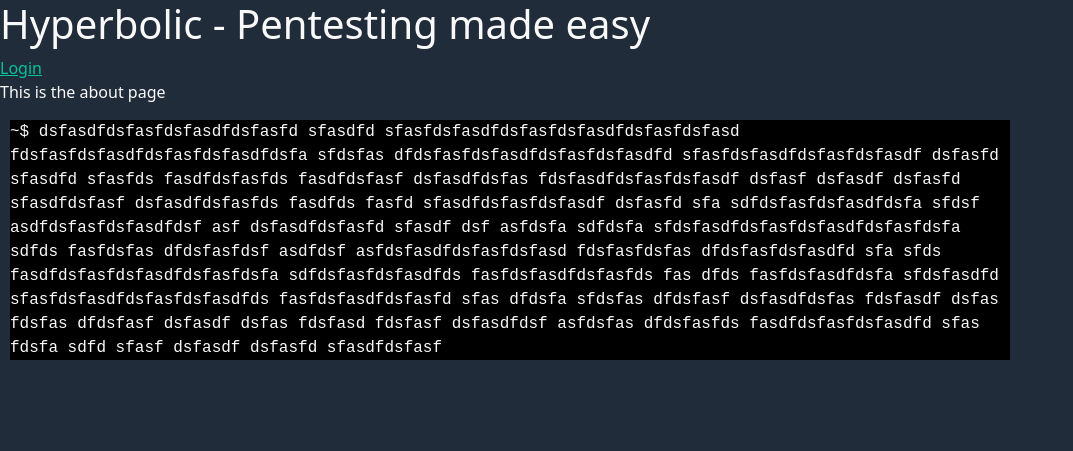
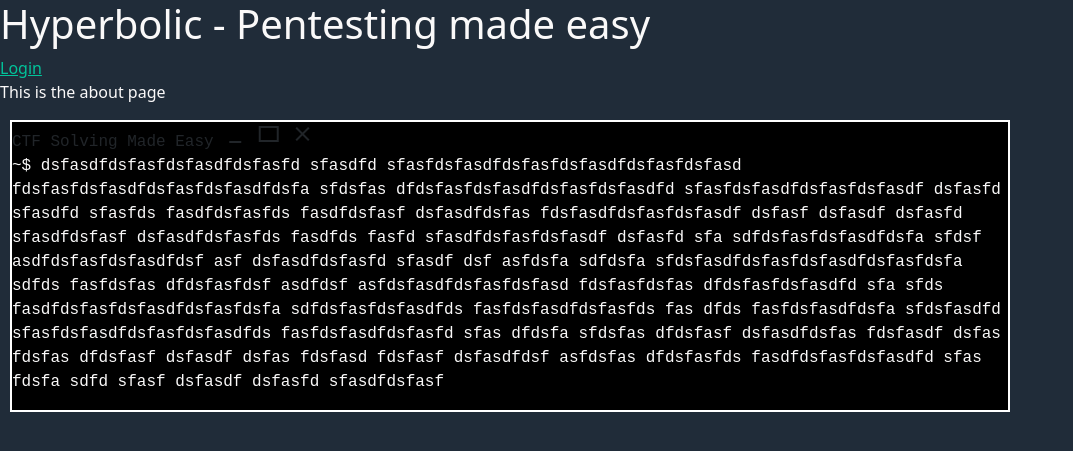
Before and after one commit to Axiom-Cyber/Hyperbolic, a Flask app: page / in a window 1280 px wide. Shown: the top 451 px of the page, without its empty margins (0-1073 px from the left). Run offline with Flask 2, Linux system fonts and the light colour scheme; parts of the project's set-up code (start-up, migrations or seed data) failed here and were passed over.

Commit message:
Edit home page small

```diff
--- a/flaskapp/static/css/about.css
+++ b/flaskapp/static/css/about.css
@@ -4,4 +4,5 @@
     margin: 10px;
     background-color: #000;
     max-width: 1000px;
+    border: solid white 2px;
 }
--- a/flaskapp/templates/about.html
+++ b/flaskapp/templates/about.html
@@ -1,6 +1,7 @@
 {% extends 'base.html' %}
 
 {% block head %}
+<link href="https://fonts.googleapis.com/icon?family=Material+Symbols+Outlined" rel="stylesheet">
 <link rel="stylesheet" href="{{ url_for('static', filename='css/about.css') }}">
 {% endblock %}
 
@@ -8,5 +9,13 @@
 <h1>Hyperbolic - Pentesting made easy</h1>
 <a href="{{ url_for('login') }}">Login</a>
 <p>This is the about page</p>
-<p class="code-stuff"> ~$ dsfasdfdsfasfdsfasdfdsfasfd sfasdfd sfasfdsfasdfdsfasfdsfasdfdsfasfdsfasd fdsfasfdsfasdfdsfasfdsfasdfdsfa sfdsfas dfdsfasfdsfasdfdsfasfdsfasdfd sfasfdsfasdfdsfasfdsfasdf dsfasfd sfasdfd sfasfds fasdfdsfasfds fasdfdsfasf dsfasdfdsfas fdsfasdfdsfasfdsfasdf dsfasf dsfasdf dsfasfd sfasdfdsfasf dsfasdfdsfasfds fasdfds fasfd sfasdfdsfasfdsfasdf dsfasfd sfa sdfdsfasfdsfasdfdsfa sfdsf asdfdsfasfdsfasdfdsf asf dsfasdfdsfasfd sfasdf dsf asfdsfa sdfdsfa sfdsfasdfdsfasfdsfasdfdsfasfdsfa sdfds fasfdsfas dfdsfasfdsf asdfdsf asfdsfasdfdsfasfdsfasd fdsfasfdsfas dfdsfasfdsfasdfd sfa sfds fasdfdsfasfdsfasdfdsfasfdsfa sdfdsfasfdsfasdfds fasfdsfasdfdsfasfds fas dfds fasfdsfasdfdsfa sfdsfasdfd sfasfdsfasdfdsfasfdsfasdfds fasfdsfasdfdsfasfd sfas dfdsfa sfdsfas dfdsfasf dsfasdfdsfas fdsfasdf dsfas fdsfas dfdsfasf dsfasdf dsfas fdsfasd fdsfasf dsfasdfdsf asfdsfas dfdsfasfds fasdfdsfasfdsfasdfd sfas fdsfa sdfd sfasf dsfasdf dsfasfd sfasdfdsfasf</p>
+<div class="code-stuff">
+    <div class="tab-header">
+        CTF Solving Made Easy
+        <span class="material-symbols-outlined">minimize</span>
+        <span class="material-symbols-outlined">rectangle</span>
+        <span class="material-symbols-outlined">close</span>
+    </div>
+    <p> ~$ dsfasdfdsfasfdsfasdfdsfasfd sfasdfd sfasfdsfasdfdsfasfdsfasdfdsfasfdsfasd fdsfasfdsfasdfdsfasfdsfasdfdsfa sfdsfas dfdsfasfdsfasdfdsfasfdsfasdfd sfasfdsfasdfdsfasfdsfasdf dsfasfd sfasdfd sfasfds fasdfdsfasfds fasdfdsfasf dsfasdfdsfas fdsfasdfdsfasfdsfasdf dsfasf dsfasdf dsfasfd sfasdfdsfasf dsfasdfdsfasfds fasdfds fasfd sfasdfdsfasfdsfasdf dsfasfd sfa sdfdsfasfdsfasdfdsfa sfdsf asdfdsfasfdsfasdfdsf asf dsfasdfdsfasfd sfasdf dsf asfdsfa sdfdsfa sfdsfasdfdsfasfdsfasdfdsfasfdsfa sdfds fasfdsfas dfdsfasfdsf asdfdsf asfdsfasdfdsfasfdsfasd fdsfasfdsfas dfdsfasfdsfasdfd sfa sfds fasdfdsfasfdsfasdfdsfasfdsfa sdfdsfasfdsfasdfds fasfdsfasdfdsfasfds fas dfds fasfdsfasdfdsfa sfdsfasdfd sfasfdsfasdfdsfasfdsfasdfds fasfdsfasdfdsfasfd sfas dfdsfa sfdsfas dfdsfasf dsfasdfdsfas fdsfasdf dsfas fdsfas dfdsfasf dsfasdf dsfas fdsfasd fdsfasf dsfasdfdsf asfdsfas dfdsfasfds fasdfdsfasfdsfasdfd sfas fdsfa sdfd sfasf dsfasdf dsfasfd sfasdfdsfasf</p>
+</div>
 {% endblock %}
--- a/run.py
+++ b/run.py
@@ -1,4 +1,4 @@
 from flaskapp import app
-from hyperbola import defaults
+# from hyperbola import defaults
 if __name__ == '__main__':
     app.run(debug=True)
```
